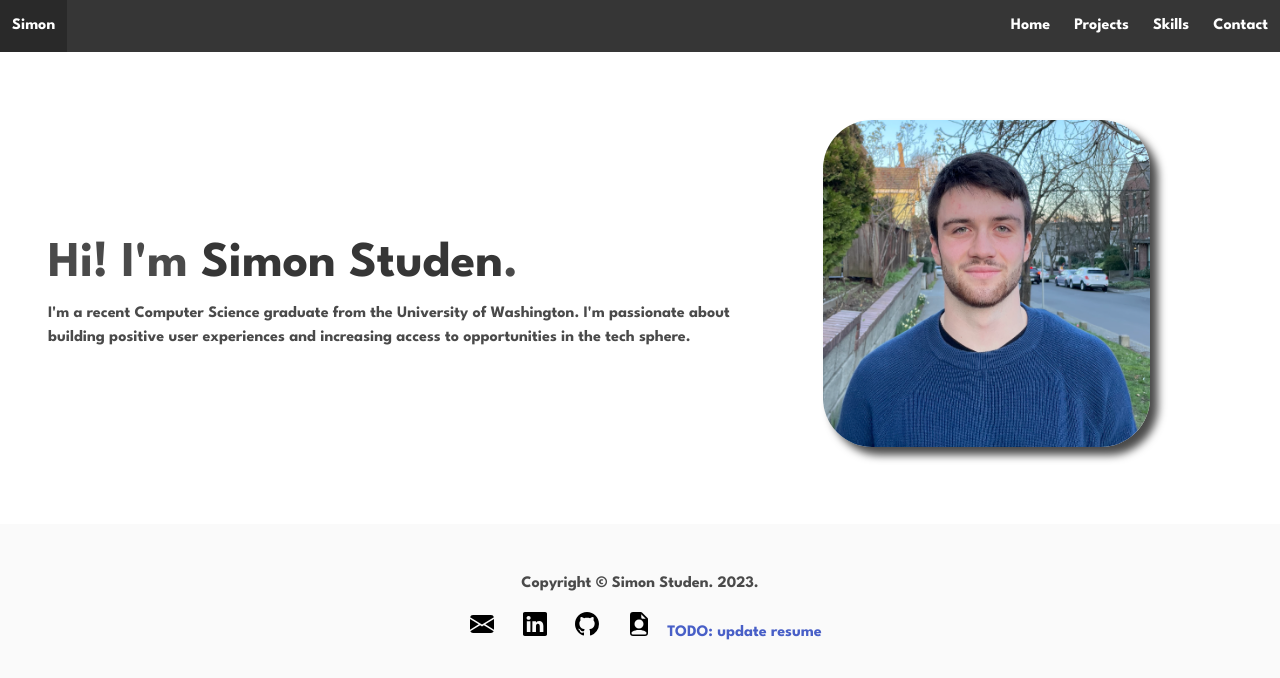
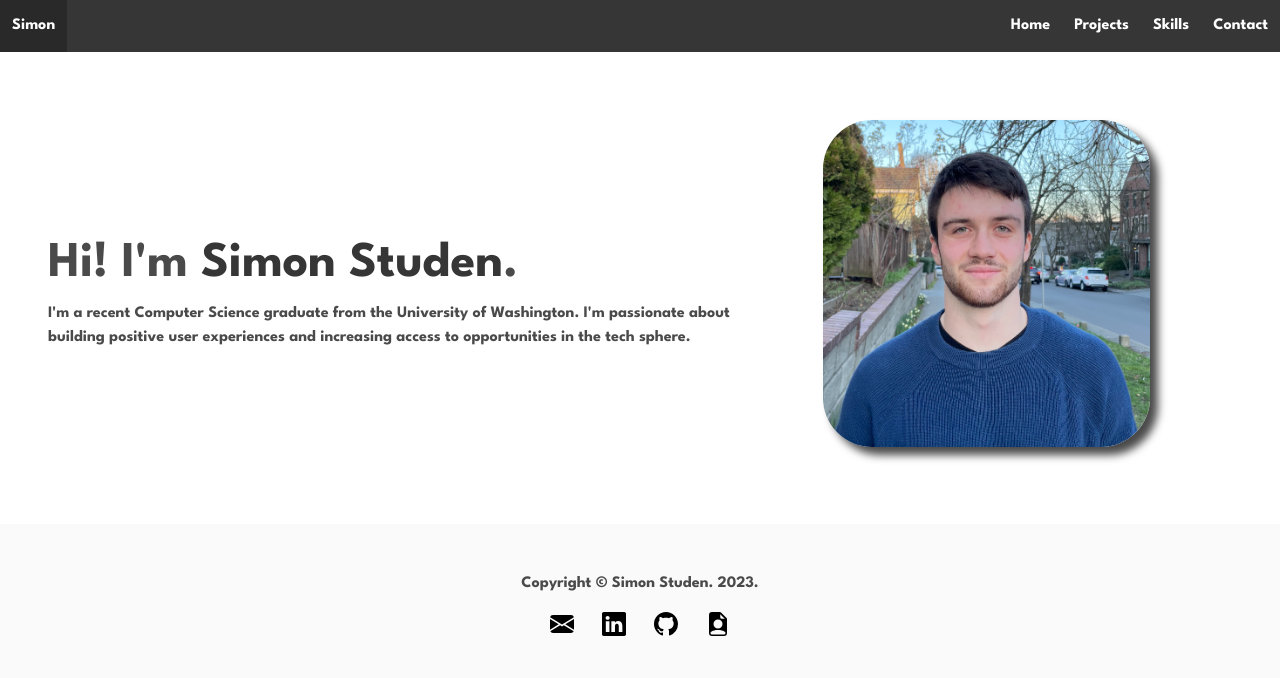
Before and after one commit to sstuden2255/PortfolioWebsite, a plain HTML site: page index.html in a window 1280 px wide. Drawn offline with nearby package versions, Linux system fonts and the light colour scheme.

Commit message:
Removed resume TODO

```diff
--- a/index.html
+++ b/index.html
@@ -73,7 +73,6 @@
         </a>
         <a rel="link" href="documents/simonstuden.pdf">
           <img src="images/file-earmark-person-fill.svg" alt="My Resume button">
-          TODO: update resume
         </a>
       </div>
     </footer>
```
